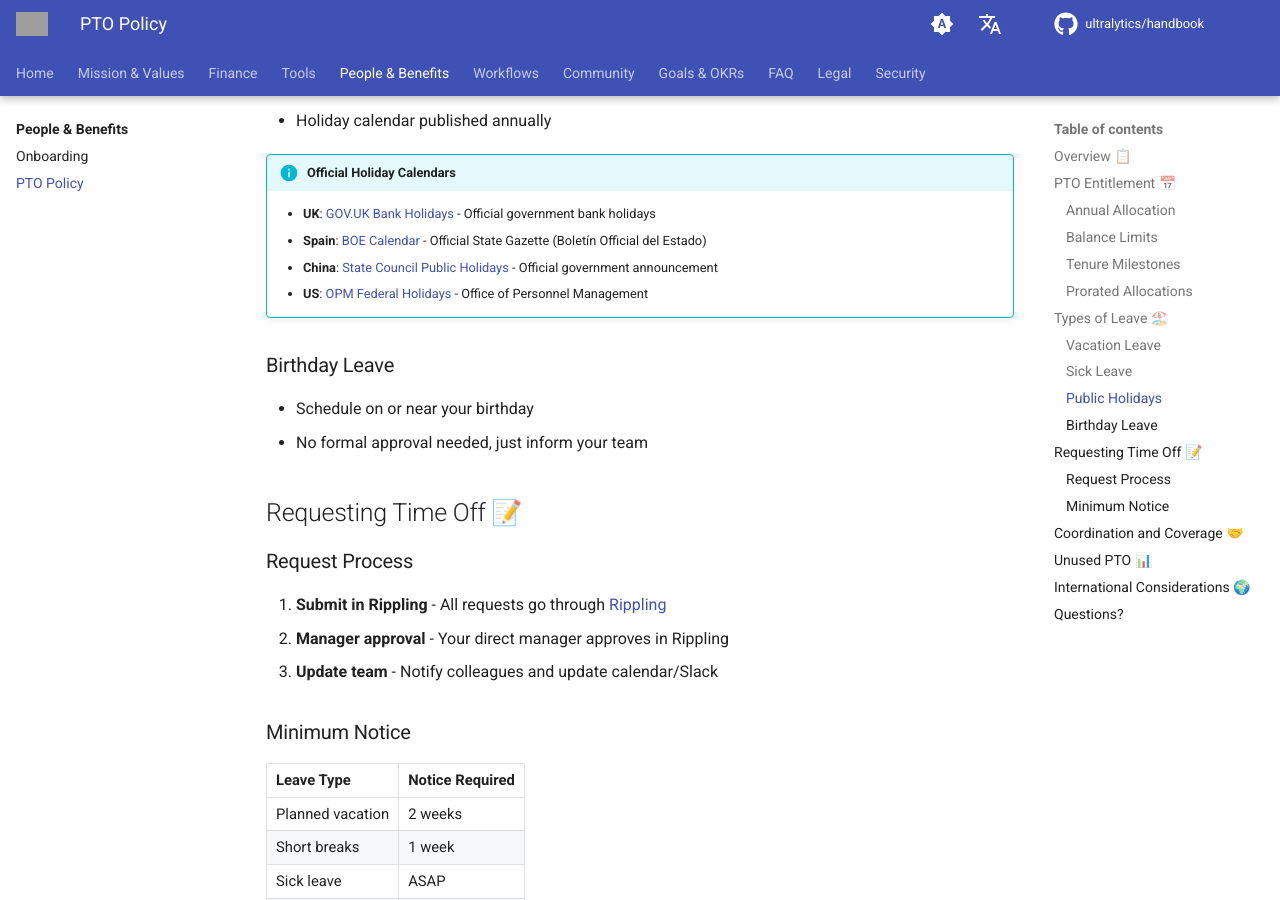
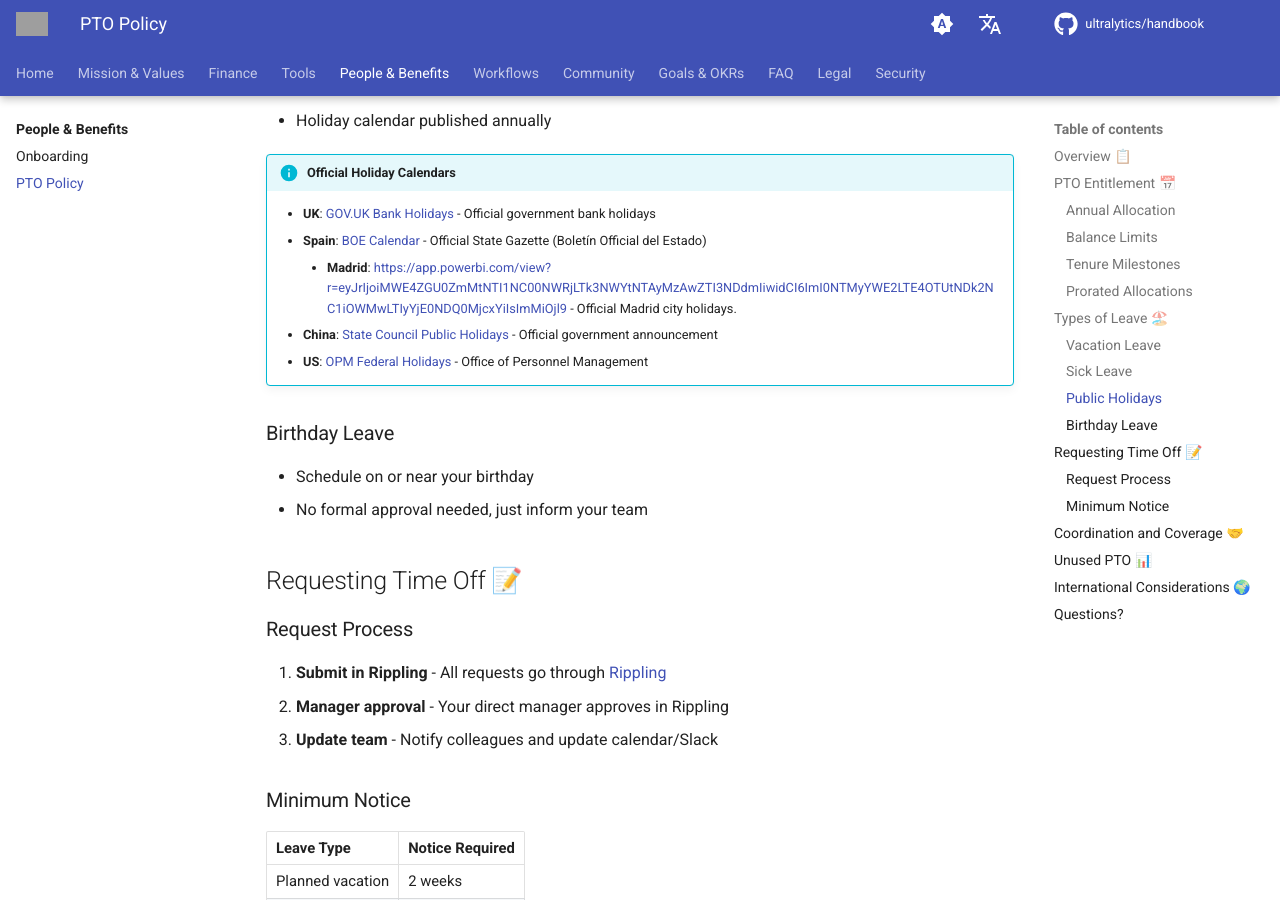
Before and after one commit to ultralytics/handbook, an MkDocs documentation site: the page built from docs/en/people/pto-policy.md, in a window 1280 px wide and 900 px high, scrolled down 1967 px. Built offline with MkDocs 1.6.1 and Material for MkDocs 9.7.7, drawn with Linux system fonts in a browser that asks for light colours; comment, search, counter and statistics services are not loaded; grey boxes are pictures that could not be loaded.

Commit message:
Add Madrid city holidays link to PTO policy
Signed-off-by: Glenn Jocher <glenn.jocher@ultralytics.com>

```diff
--- a/docs/en/people/pto-policy.md
+++ b/docs/en/people/pto-policy.md
@@ -74,6 +74,7 @@ Mid-year hires receive prorated PTO for the 24 flexible days based on start date
 
     - **UK**: [GOV.UK Bank Holidays](https://www.gov.uk/bank-holidays) - Official government bank holidays
     - **Spain**: [BOE Calendar](https://www.boe.es/diario_boe/calendarios.php) - Official State Gazette (Boletín Official del Estado)
+        - **Madrid**: [https://app.powerbi.com/view?r=eyJrIjoiMWE4ZGU0ZmMtNTI1NC00NWRjLTk3NWYtNTAyMzAwZTI3NDdmIiwidCI6ImI0NTMyYWE2LTE4OTUtNDk2NC1iOWMwLTIyYjE0NDQ0MjcxYiIsImMiOjl9](City Holidays) - Official Madrid city holidays.
     - **China**: [State Council Public Holidays](https://english.www.gov.cn/policies/latestreleases/202411/12/content_WS67331db5c6d0868f4e8ecd92.html) - Official government announcement
     - **US**: [OPM Federal Holidays](https://www.opm.gov/policy-data-oversight/pay-leave/federal-holidays/) - Office of Personnel Management
 
```
